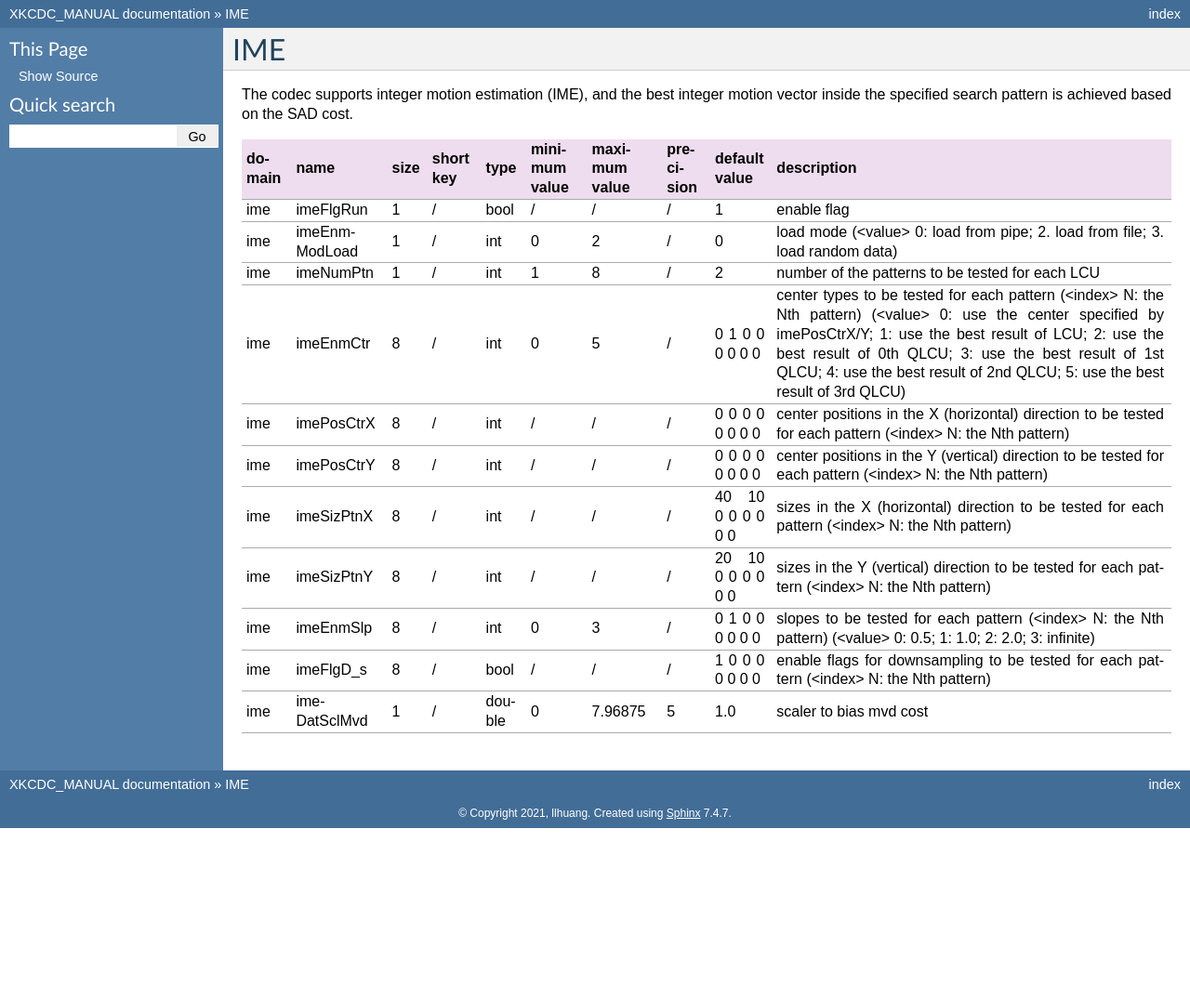
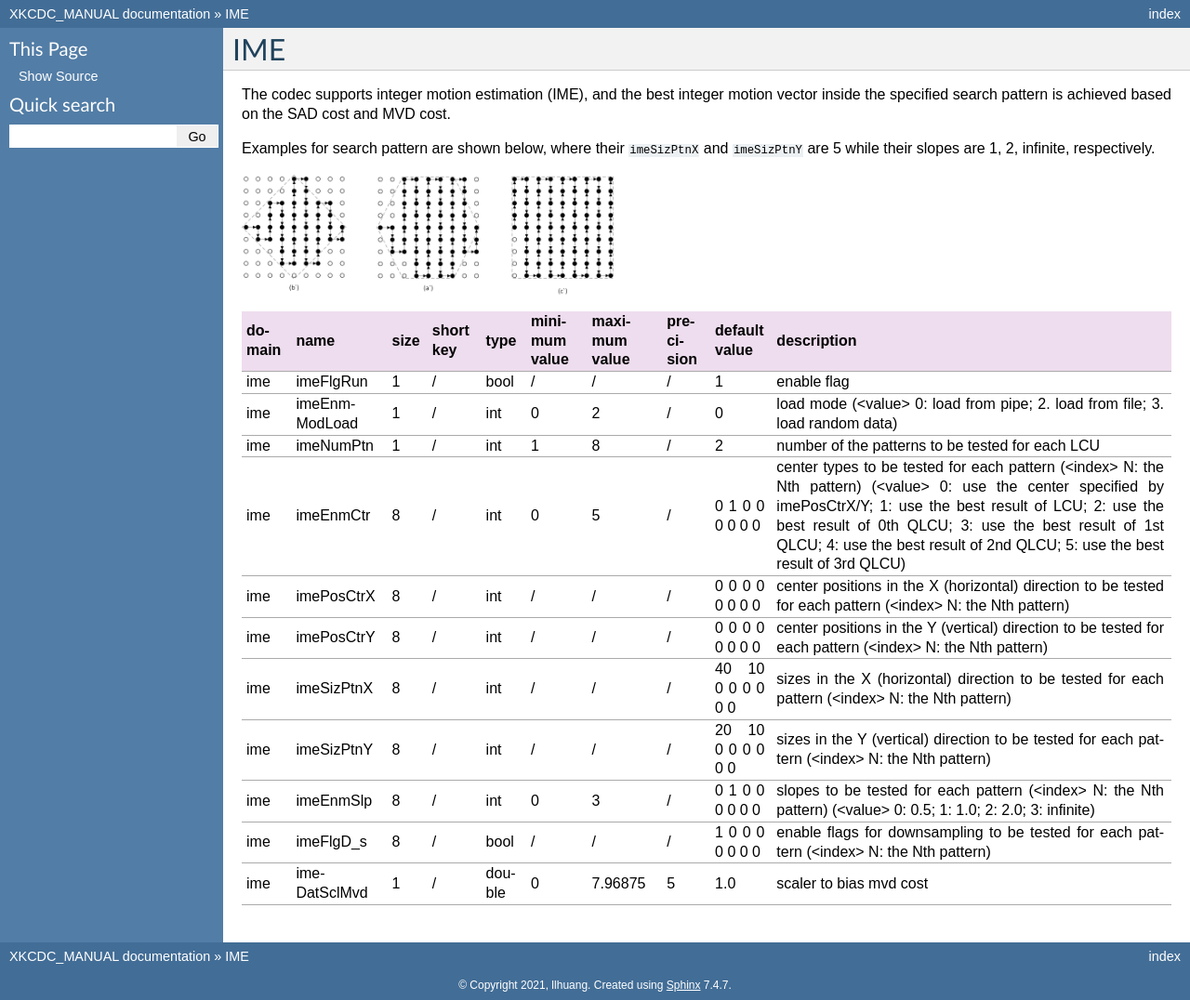
Before and after one commit to iamhll/xkcdc_manual, a Sphinx documentation site: the page built from manual/source/SwCfgGroup/ime.rst, in a window 1280 px wide and 1076 px high. Shown: the whole window at 93% size. Built offline with Sphinx 7.4.7, drawn with Linux system fonts in a browser that asks for light colours.

Commit message:
ime pattern added

```diff
--- a/manual/source/SwCfgGroup/ime.rst
+++ b/manual/source/SwCfgGroup/ime.rst
@@ -2,7 +2,15 @@ IME
 ---
 
 The codec supports integer motion estimation (IME),
-and the best integer motion vector inside the specified search pattern is achieved based on the SAD cost.
+and the best integer motion vector inside the specified
+search pattern is achieved based on the SAD cost and MVD cost.
+
+Examples for search pattern are shown below,
+where their ``imeSizPtnX`` and ``imeSizPtnY`` are 5
+while their slopes are 1, 2, infinite, respectively.
+
+.. image:: ime_pattern.png
+    :width: 40%
 
 .. table::
       :align: left
```
Also changed, not shown: manual/source/SwCfgGroup/ime_pattern.png (added).
